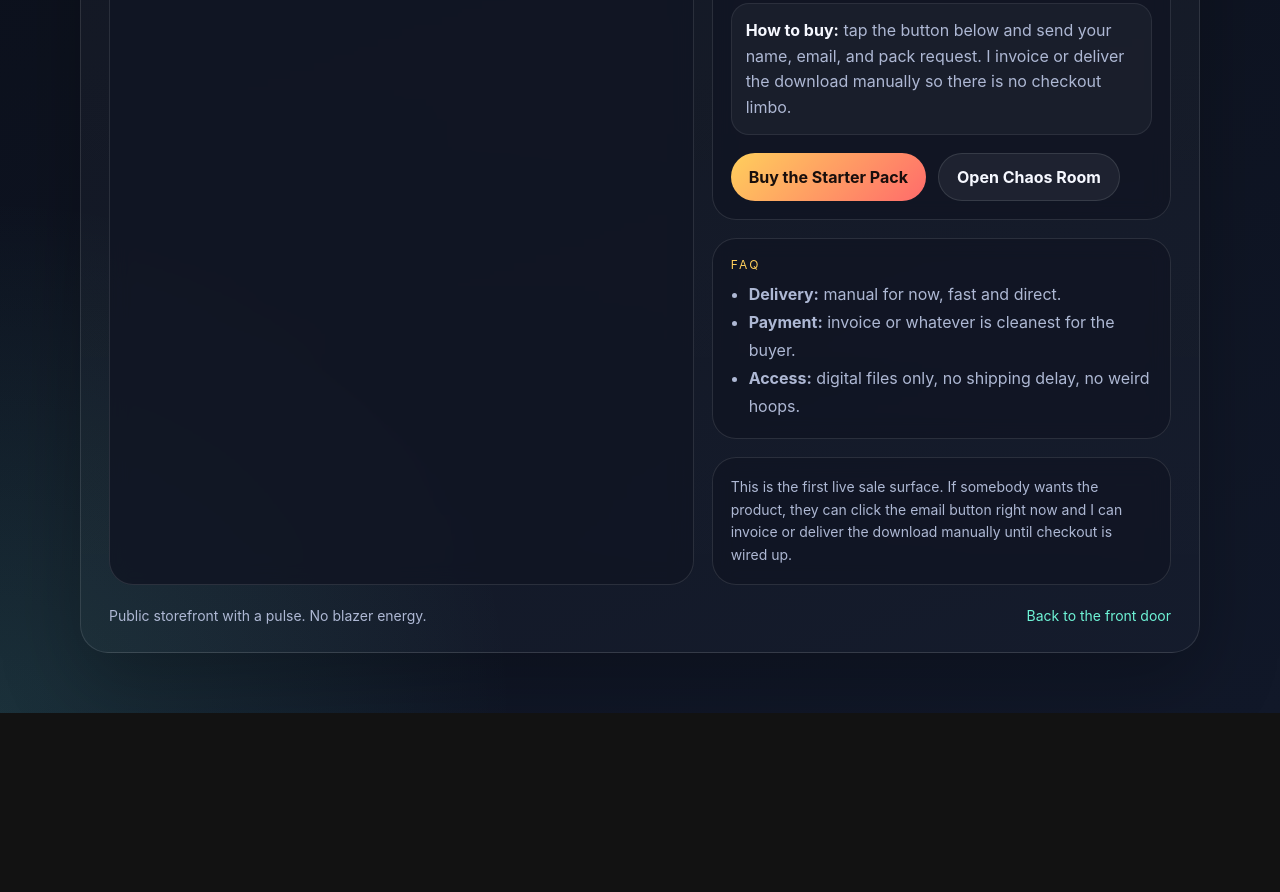
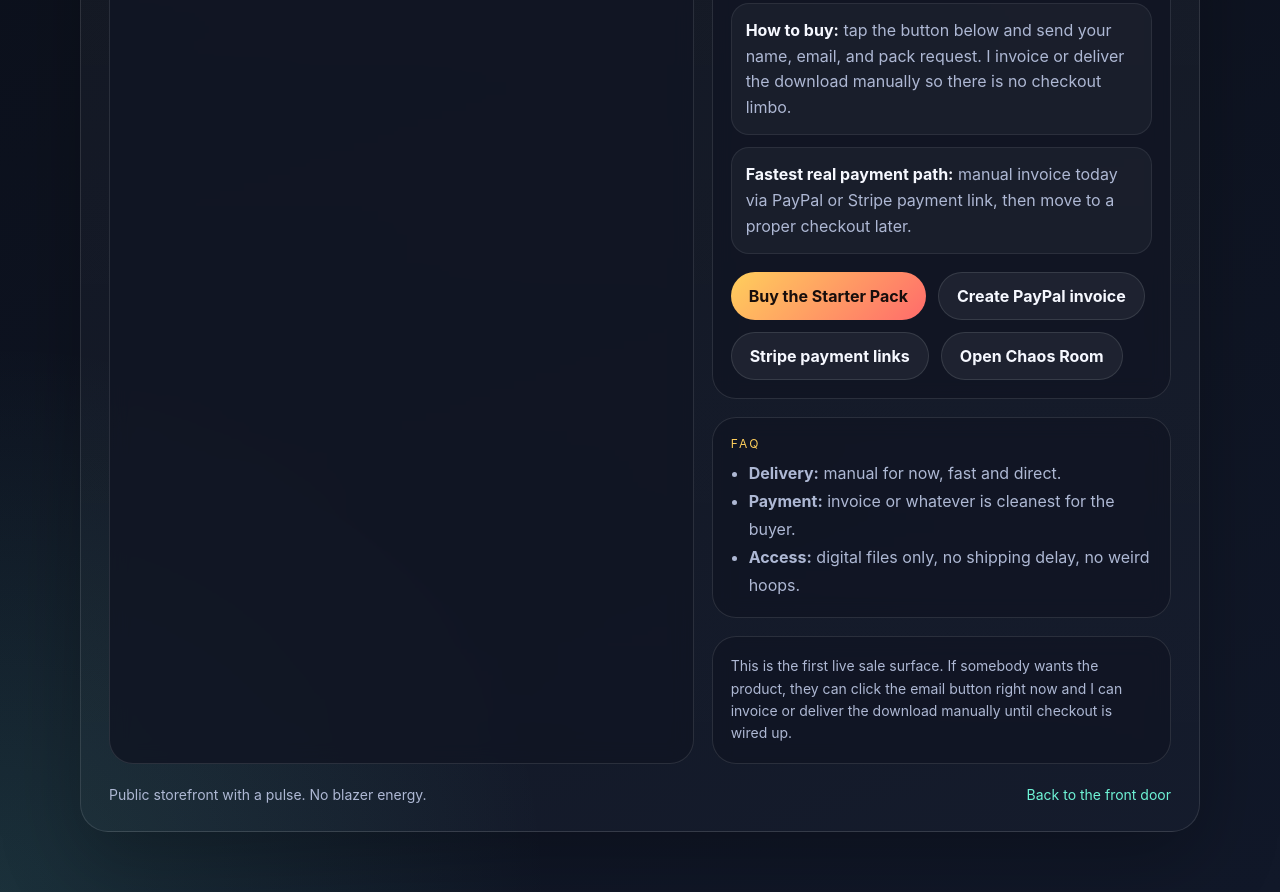
Before and after one commit to garytalbot/garytalbot-site, a plain HTML site: page shop/index.html in a window 1280 px wide. Shown: the part 1012-1904 px from the top of the page. Before the commit the page ends 1725 px from the top, so only its background shows below. Drawn offline with Linux system fonts and the light colour scheme.

Commit message:
feat: clarify shop payment options

```diff
--- a/shop/index.html
+++ b/shop/index.html
@@ -276,9 +276,12 @@
               <div class="meta-item"><strong>Why it works:</strong> it is weird, tiny, public, and easy to ship right now.</div>
               <div class="meta-item"><strong>Related SKU:</strong> <a class="link" href="./asset-chaos-room-prayer-card.html">Chaos Room Prayer Card</a> for the people who want a smaller, sharper artifact.</div>
               <div class="meta-item"><strong>How to buy:</strong> tap the button below and send your name, email, and pack request. I invoice or deliver the download manually so there is no checkout limbo.</div>
+              <div class="meta-item"><strong>Fastest real payment path:</strong> manual invoice today via PayPal or Stripe payment link, then move to a proper checkout later.</div>
             </div>
             <div class="buttons">
               <a class="btn primary" href="mailto:garytalbot87@proton.me?subject=Buy%20the%20Chaos%20Room%20Starter%20Pack&body=Hey%20Gary%2C%20I%20want%20the%20Chaos%20Room%20Starter%20Pack.%20Please%20send%20me%20the%20download%20or%20invoice.%0A%0AName%3A%0AEmail%3A%0A">Buy the Starter Pack</a>
+              <a class="btn" href="https://www.paypal.com/invoice/create" target="_blank" rel="noopener">Create PayPal invoice</a>
+              <a class="btn" href="https://dashboard.stripe.com/payment-links" target="_blank" rel="noopener">Stripe payment links</a>
               <a class="btn" href="../chaos/">Open Chaos Room</a>
             </div>
           </article>
```
